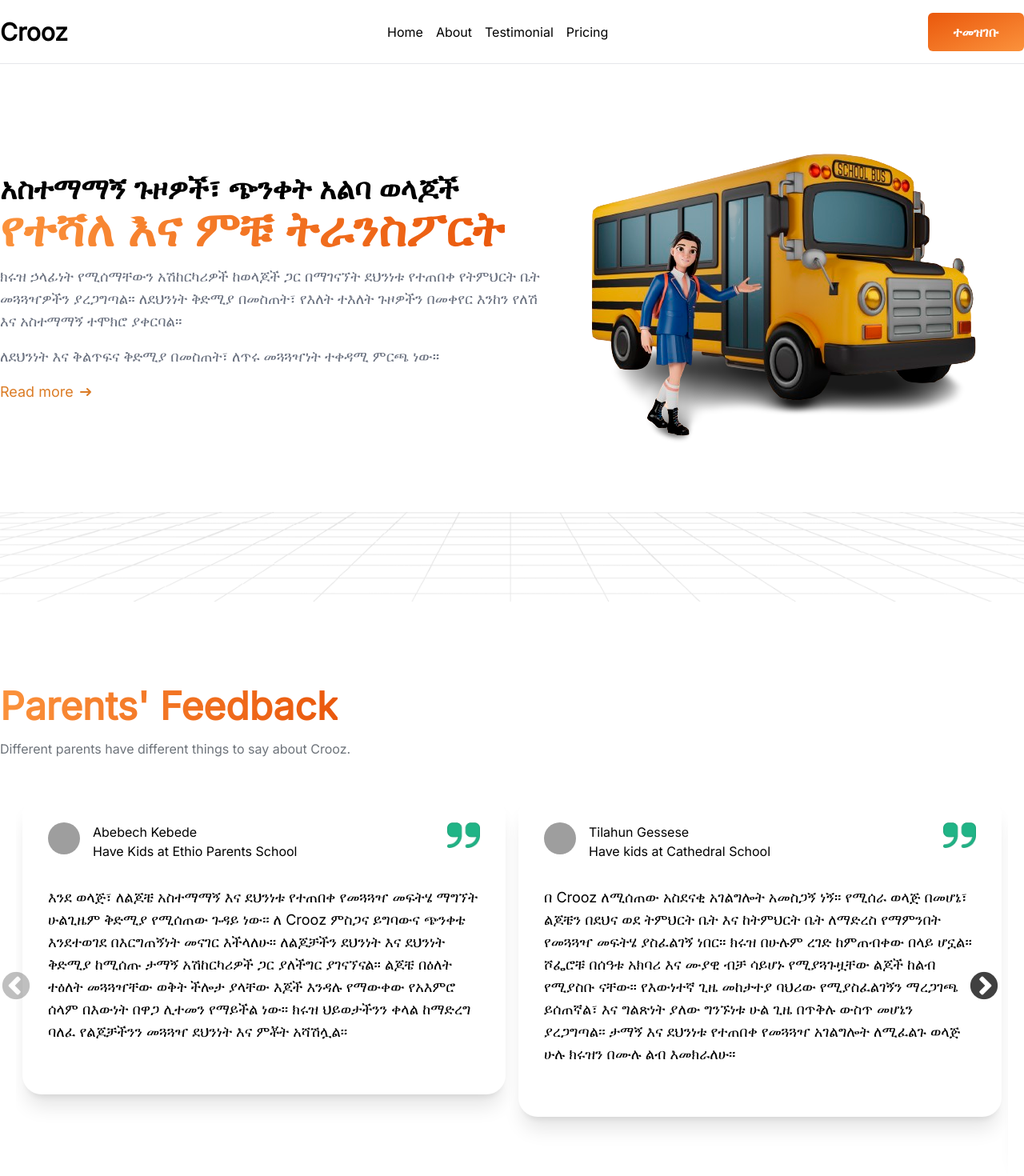
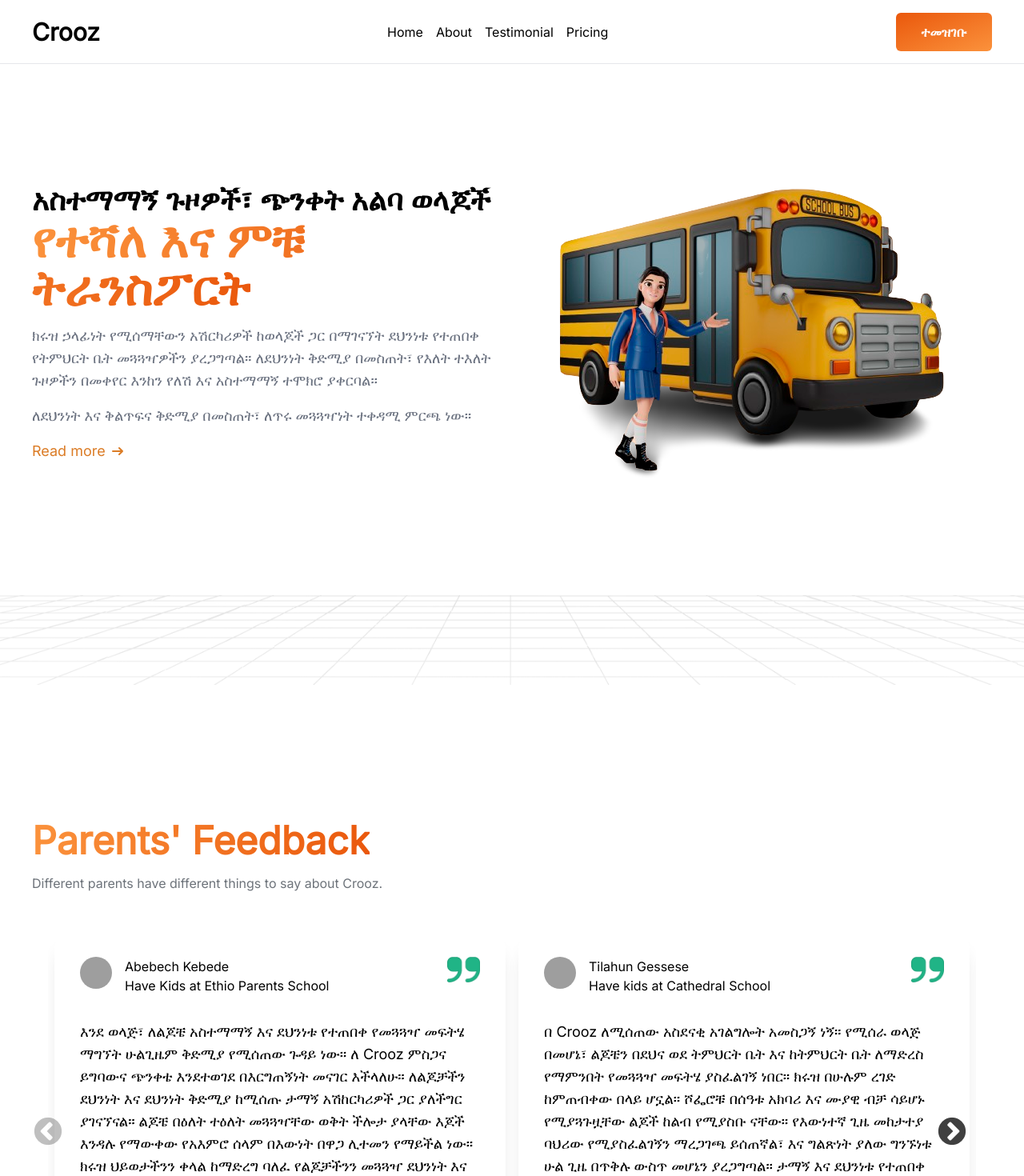
Before and after one commit to Manuel-heav/Crooz, a React (Vite) app: page / in a window 1280 px wide. Shown: the top 1470 px of the page at 80% size. Built offline with nearby package versions, Linux system fonts and the light colour scheme; grey boxes are pictures that could not be loaded.

Commit message:
fixed some bugs

```diff
--- a/src/components/About.jsx
+++ b/src/components/About.jsx
@@ -2,7 +2,7 @@ import React from "react";
 
 const About = () => {
   return (
-    <div id="about">
+    <div id="about" className=" px-4 md:px-10">
       <section className="overflow-hidden pt-20 pb-12 lg:pt-[120px] lg:pb-[90px] bg-white dark:bg-dark">
         <div className="container mx-auto">
           <div className="flex flex-wrap items-center justify-between -mx-4">
--- a/src/components/Header.jsx
+++ b/src/components/Header.jsx
@@ -14,8 +14,8 @@ const Header = () => {
       }
 
   return (
-    <div className='w-full h-[80px] bg-white border-b z-[4]'>
-        <div className='md:max-w-[1480px] max-w-[600px] m-auto w-full h-full flex justify-between items-center md:px-0 px-4'>
+    <div className='w-full h-[80px] bg-white border-b z-[1000] fixed top-0 backdrop-filter backdrop-blur-lg bg-opacity-30'>
+        <div className='md:max-w-[1480px] max-w-[600px] m-auto w-full h-full flex justify-between items-center md:px-10 px-4'>
 
             <Link to="/">
                 <h1 className="text-3xl font-extrabold">Crooz</h1>
@@ -55,10 +55,10 @@ const Header = () => {
                         <Link to="/">Home</Link>
                     </li>
                     <li  className='p-4'>
-                        <Link to="#about">About</Link>
+                        <a href="#about">About</a>
                     </li>
                     <li  className='p-4'>
-                        <Link to="#testimonial">Testimonial</Link>
+                        <a href="#testimonial">Testimonial</a>
                     </li>
                     <li  className='p-4'>
                         <a href="#pricing">Pricing</a>
--- a/src/components/Hero.jsx
+++ b/src/components/Hero.jsx
@@ -4,13 +4,13 @@ import { motion } from "framer-motion"
 
 const Hero = () => {
   return (
-    <div className='md:max-w-[1480px] max-w-[600px] m-auto w-full md:px-0 px-4'>
-      <div className='h-[70vh] flex flex-col md:flex-row justify-between items-center md:px-0'>
+    <div className='md:max-w-[1480px] max-w-[600px] m-auto w-full md:px-0 px-4 py-16'>
+      <div className='h-[85vh] flex flex-col md:flex-row justify-between items-center md:px-10'>
         <div className='flex-1'>
           <h2 className="text-4xl md:mt-0 mt-10 font-extrabold">አስተማማኝ ጉዞዎች፣ ጭንቀት አልባ ወላጆች</h2>
           <h1 class="mb-4 text-3xl font-extrabold text-gray-900 dark:text-white md:text-5xl lg:text-6xl"><span class="text-transparent bg-clip-text bg-gradient-to-r to-orange-600 from-orange-400">የተሻለ እና ምቹ ትራንስፖርት</span></h1>
           <p className="my-4 text-lg text-gray-500">
-          ክሩዝ ኃላፊነት የሚሰማቸውን አሽከርካሪዎች ከወላጆች ጋር በማገናኘት ደህንነቱ የተጠበቀ የትምህርት ቤት መጓጓዣዎችን ያረጋግጣል። ለደህንነት ቅድሚያ በመስጠት፣ የእለት ተእለት ጉዞዎችን በመቀየር እንከን የለሽ እና አስተማማኝ ተሞክሮ ያቀርባል።</p>
+          ክሩዝ ኃላፊነት የሚሰማቸውን አሽርካሪዎች ከወላጆች ጋር በማገናኘት ደህንነቱ የተጠበቀ የትምህርት ቤት መጓጓዣዎችን ያረጋግጣል። ለደህንነት ቅድሚያ በመስጠት፣ የእለት ተእለት ጉዞዎችን በመቀየር እንከን የለሽ እና አስተማማኝ ተሞክሮ ያቀርባል።</p>
           <p className="mb-4 text-lg font-normal text-gray-500 dark:text-gray-400">ለደህንነት እና ቅልጥፍና ቅድሚያ በመስጠት፣ ለጥሩ መጓጓዣነት ተቀዳሚ ምርጫ ነው።
 </p>
           <a href="#" className="inline-flex items-center text-lg text-[#DB7C26] dark:text-[#DB7C26] hover:underline">
--- a/src/components/Testimonial.jsx
+++ b/src/components/Testimonial.jsx
@@ -47,7 +47,7 @@ const Testimonial = () => {
 
   return (
     <div className='w-full bg-white py-20' id='testimonial'>
-        <div className='md:max-w-[1480px] m-auto max-w-[600px]  px-4 md:px-0'>
+        <div className='md:max-w-[1480px] m-auto max-w-[600px]  px-4 md:px-10'>
             <div className='py-4'>
             <h1 class="mb-4 text-3xl font-extrabold text-gray-900 dark:text-white md:text-5xl lg:text-6xl"><span class="text-transparent bg-clip-text bg-gradient-to-r to-orange-600 from-orange-400 py-3 text-5xl font-bold">Parents' Feedback</span></h1>
               <p className='text-[#6D737A]'>Different parents have different things to say about Crooz.</p>
```
